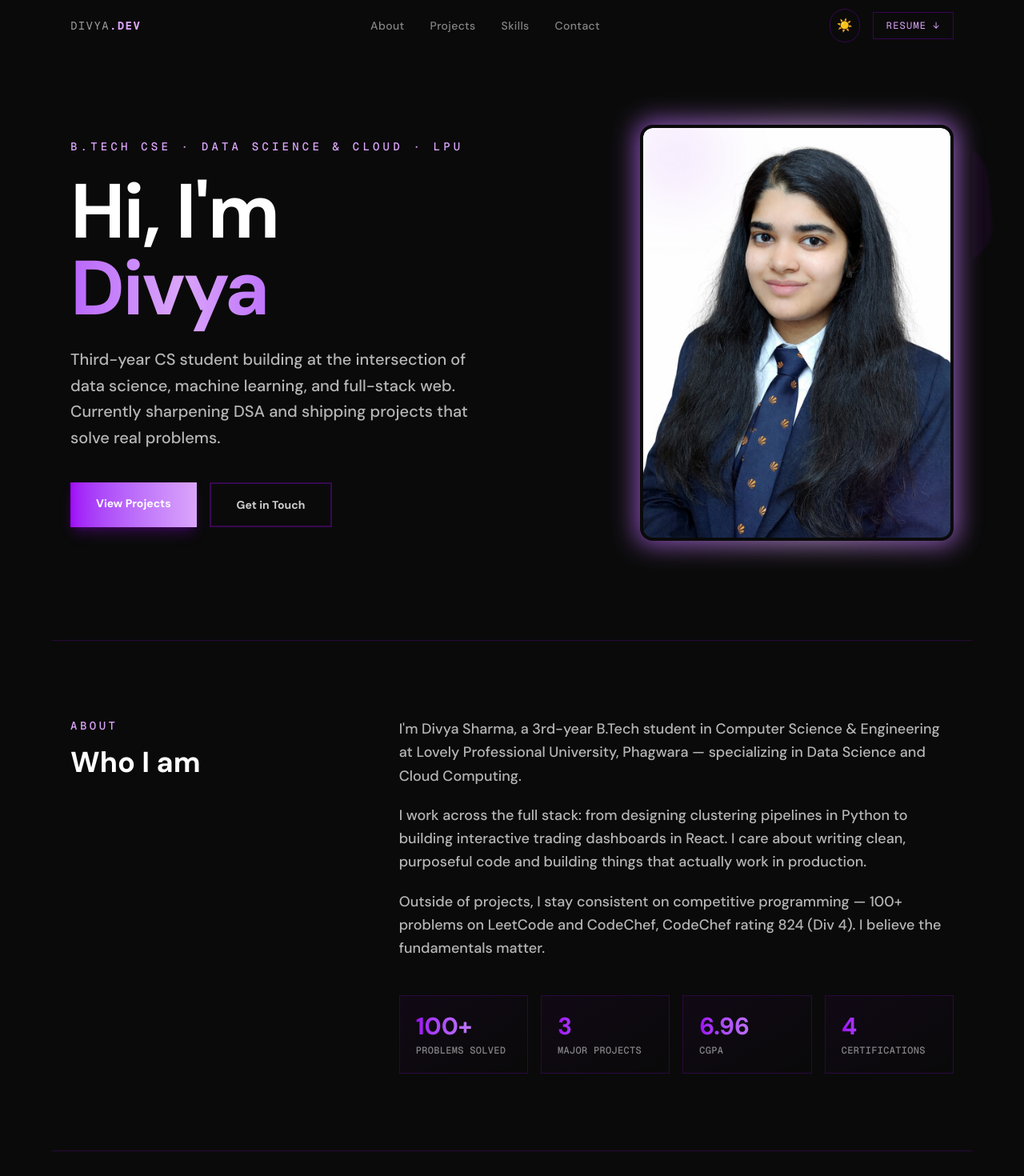
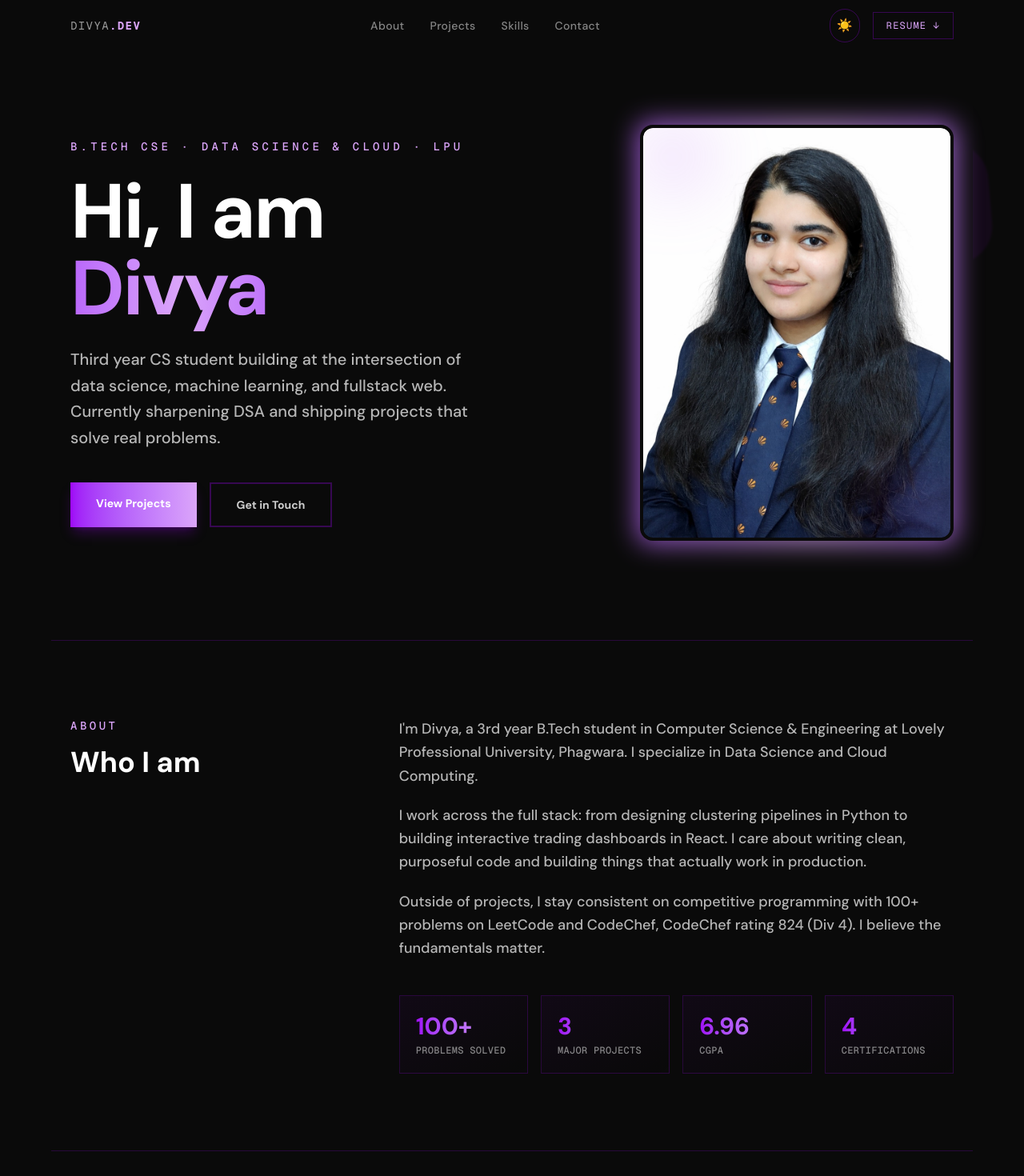
Before and after one commit to Divya0Sharma/PortfolioP2, a Next.js app: page / in a window 1280 px wide. Shown: the top 1470 px of the page at 80% size. Built offline with nearby package versions, Linux system fonts and the light colour scheme.

Commit message:
updated portfolio

```diff
--- a/app/page.tsx
+++ b/app/page.tsx
@@ -10,7 +10,7 @@ const PROJECTS = [
   {
     num: "01",
     title: "Tele-Law Services in India - Data Analysis & Visualization",
-    desc: `A data-driven analysis of legal aid accessibility across states, districts, social categories, and genders in India.`,
+    desc: `A data driven analysis of legal aid accessibility across states, districts, social categories, and genders in India.`,
     points: [
       "Analyzed state-wise and district-wise trends in Tele-Law case registrations",
       "Examined gender-based legal advice patterns and social category representation (General, OBC, SC, ST)",
@@ -378,15 +378,15 @@ function Hero({ theme }: { theme: Theme }) {
             B.Tech CSE · Data Science & Cloud · LPU
           </p>
           <h1 className="text-6xl md:text-7xl lg:text-8xl font-bold leading-[1.0] tracking-tight">
-            <span className={theme === "dark" ? "text-white" : "text-gray-900"}>Hi, I'm</span>
+            <span className={theme === "dark" ? "text-white" : "text-gray-900"}>Hi, I am</span>
             <br />
             <span className="bg-gradient-to-r from-[#9F05F7] via-[#DBA5FA] to-[#9F05F7] bg-[length:200%_200%] bg-clip-text text-transparent animate-gradient">
               Divya
             </span>
           </h1>
           <p className={`max-w-xl text-lg md:text-xl leading-relaxed font-medium ${theme === "dark" ? "text-white/70" : "text-gray-600"}`}>
-            Third-year CS student building at the intersection of data science,
-            machine learning, and full-stack web. Currently sharpening DSA and
+            Third year CS student building at the intersection of data science,
+            machine learning, and fullstack web. Currently sharpening DSA and
             shipping projects that solve real problems.
           </p>
           <div className="flex gap-4 pt-4">
@@ -463,8 +463,8 @@ function About({ theme }: { theme: Theme }) {
         </div>
         <div className={`space-y-5 text-lg leading-relaxed font-medium ${theme === "dark" ? "text-white/70" : "text-gray-600"}`}>
           <p>
-            I'm Divya Sharma, a 3rd-year B.Tech student in Computer Science &
-            Engineering at Lovely Professional University, Phagwara — specializing
+            I'm Divya, a 3rd year B.Tech student in Computer Science &
+            Engineering at Lovely Professional University, Phagwara. I specialize
             in Data Science and Cloud Computing.
           </p>
           <p>
@@ -474,7 +474,7 @@ function About({ theme }: { theme: Theme }) {
             actually work in production.
           </p>
           <p>
-            Outside of projects, I stay consistent on competitive programming —
+            Outside of projects, I stay consistent on competitive programming with
             100+ problems on LeetCode and CodeChef, CodeChef rating 824 (Div 4).
             I believe the fundamentals matter.
           </p>
@@ -925,7 +925,7 @@ function Contact({ theme }: { theme: Theme }) {
         <div className="space-y-6">
           <p className={`text-lg leading-relaxed font-medium max-w-lg ${theme === "dark" ? "text-white/70" : "text-gray-600"}`}>
             Open to internships, collaborations, and interesting projects. Feel
-            free to reach out — I usually respond within a day.
+            free to reach out.
           </p>
           <div className="space-y-3">
             {[
```
